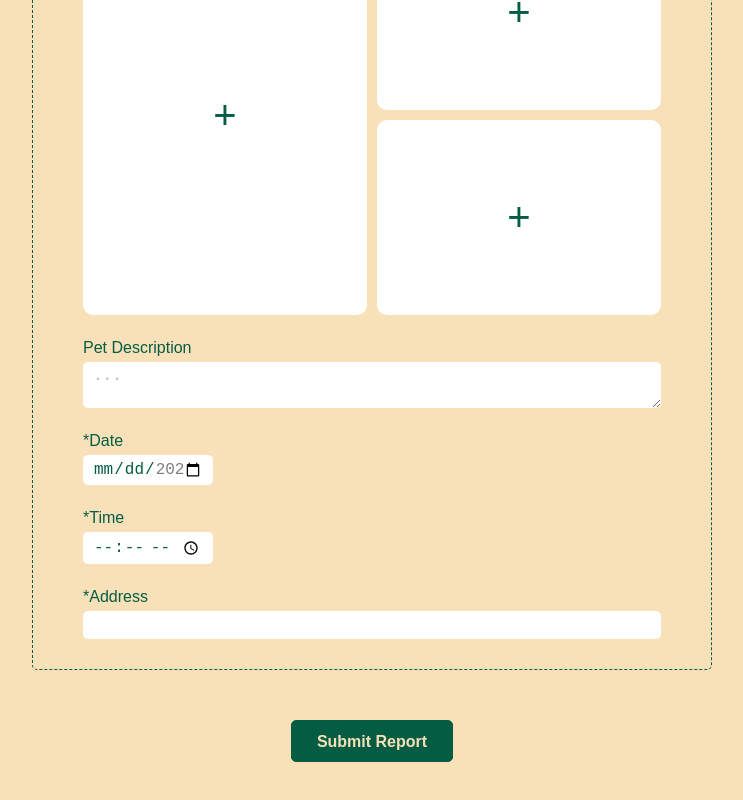
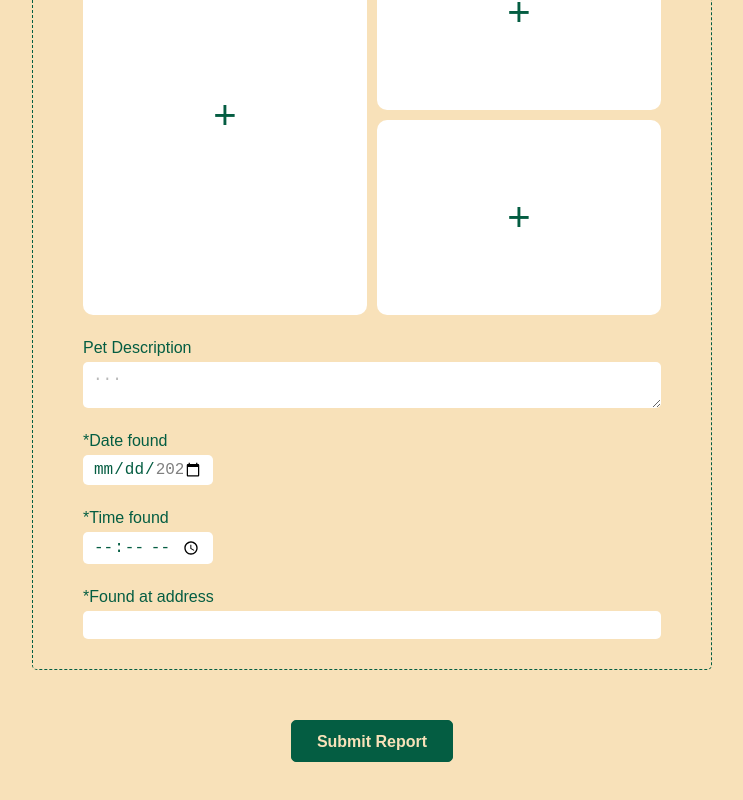
Before and after one commit to Djordjo24/pet-friends-app, a React (Vite) app: page /FoundForm in a window 1280 px wide. Shown: the part 426-1226 px from the top of the page, without its empty margins (268-1011 px from the left). Built offline with nearby package versions, Linux system fonts and the light colour scheme.

Commit message:
fix: update labels for Date, Time and Address inputs

```diff
--- a/src/components/Form/Form.tsx
+++ b/src/components/Form/Form.tsx
@@ -10,14 +10,14 @@ import Input from "../Input/Input.tsx";
 
 const GEOAPIFY_API_KEY = "7e260f7da7d34691831f99c1ac4f8371";
 
+interface FormProps {
+  status: string;
+}
+
 interface SugesstionsArray {
   properties: {
     formatted: string;
   };
-}
-
-interface FormProps {
-  status: string;
 }
 
 type PetInfo = {
@@ -182,6 +182,8 @@ const Form = (props: FormProps) => {
     )
       return;
 
+    if (!lat && !lng) return;
+
     const dataStatus = props.status === "missing" ? "MissingPets" : "FoundPets";
     const id = uuidv4();
     const existingData = JSON.parse(localStorage.getItem(dataStatus) || "[]");
@@ -286,7 +288,11 @@ const Form = (props: FormProps) => {
             return;
           return (
             <section key={input.id}>
-              <label>{input.label}</label>
+              <label>
+                {props.status === "missing"
+                  ? input.missinglabel
+                  : input.foundlabel}
+              </label>
               <Input
                 {...input}
                 value={petInfo[input.name as keyof PetInfo]}
--- a/src/mockData/mockData.tsx
+++ b/src/mockData/mockData.tsx
@@ -50,7 +50,7 @@ export const petCategories = [
 export const Inputs = [
   {
     id: "petName",
-    label: "*Pet name",
+    missingLabel: "*Pet name",
     type: "text",
     name: "petName",
     required: true,
@@ -58,7 +58,8 @@ export const Inputs = [
   },
   {
     id: "date",
-    label: "*Date",
+    missinglabel: "*Date of disappearance",
+    foundlabel: "*Date found",
     type: "date",
     name: "date",
     min: "2025-01-01",
@@ -68,7 +69,8 @@ export const Inputs = [
   },
   {
     id: "time",
-    label: "*Time",
+    missinglabel: "*Time of disappearance",
+    foundlabel: "*Time found",
     type: "time",
     name: "time",
     required: true,
@@ -76,7 +78,8 @@ export const Inputs = [
   },
   {
     id: "formattedAddress",
-    label: "*Address",
+    missinglabel: "*Address of disappearance",
+    foundlabel: "*Found at address",
     type: "text",
     name: "formattedAddress",
     required: true,
@@ -85,7 +88,7 @@ export const Inputs = [
   },
   {
     id: "owner",
-    label: "*Owner",
+    missinglabel: "*Owner",
     type: "text",
     name: "owner",
     placeholder: "John Doe",
@@ -95,7 +98,7 @@ export const Inputs = [
   },
   {
     id: "contact",
-    label: "*Contact",
+    missinglabel: "*Contact",
     type: "tel",
     name: "contact",
     placeholder: "+381641234567 or 0641234567",
@@ -105,13 +108,13 @@ export const Inputs = [
   },
   {
     id: "medication",
-    label: "If the pet is taking medication, what kind?",
+    missinglabel: "If the pet is taking medication, what kind?",
     type: "text",
     name: "medication",
   },
   {
     id: "reward",
-    label: "Pet finder reward (€)",
+    missinglabel: "Pet finder reward (€)",
     type: "number",
     name: "reward",
   },
```
